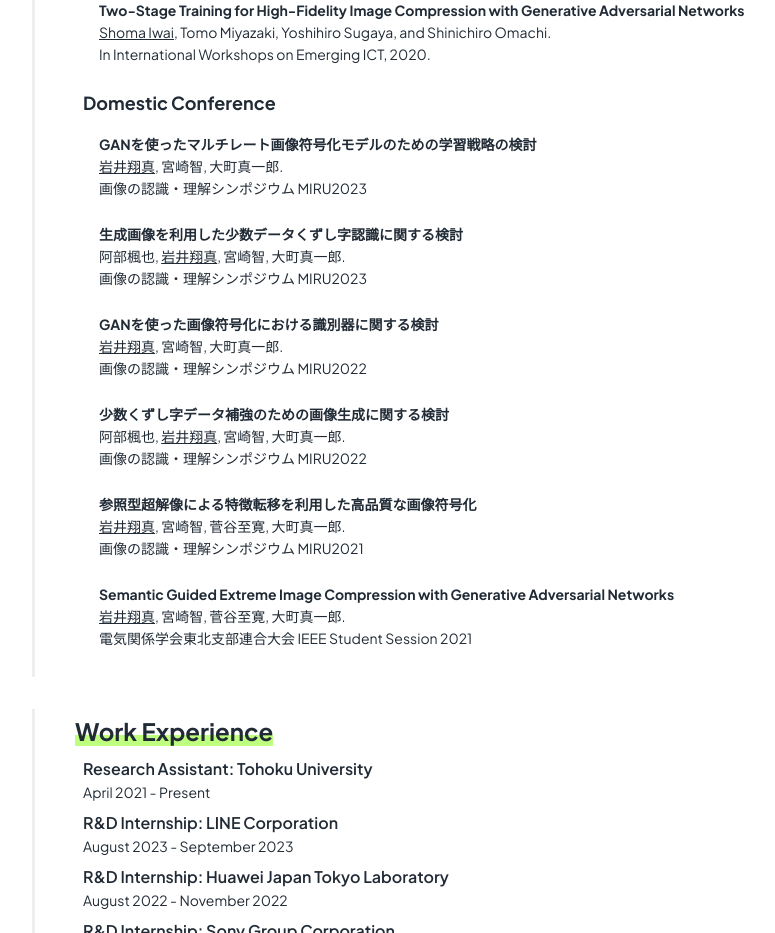
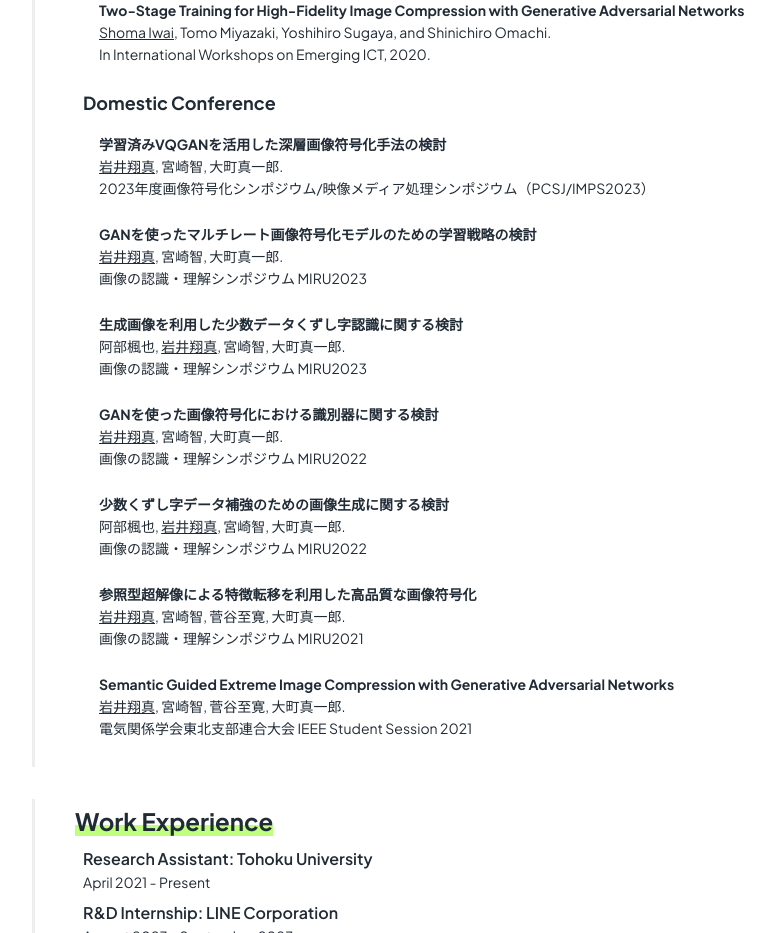
Before and after one commit to iwa-shi/iwa-shi.github.io, a React (Create React App) app: page / in a window 1280 px wide. Shown: the part 1400-2333 px from the top of the page, without its empty margins (198-973 px from the left). Built offline with nearby package versions, Linux system fonts and the light colour scheme.

Commit message:
add: PCSJ2023

```diff
--- a/src/components/publication.js
+++ b/src/components/publication.js
@@ -92,6 +92,11 @@ const PublicationArea = () => {
                 <Box sx={{ my: 2 }}>
                     <Typography variant='h6'>Domestic Conference</Typography>
                     <PaperBox
+                        paperTitle="学習済みVQGANを活用した深層画像符号化手法の検討"
+                        authors="<u>岩井翔真</u>, 宮崎智, 大町真一郎."
+                        others="2023年度画像符号化シンポジウム/映像メディア処理シンポジウム（PCSJ/IMPS2023）"
+                    />
+                    <PaperBox
                         paperTitle="GANを使ったマルチレート画像符号化モデルのための学習戦略の検討"
                         authors="<u>岩井翔真</u>, 宮崎智, 大町真一郎."
                         others="画像の認識・理解シンポジウム MIRU2023"
```
